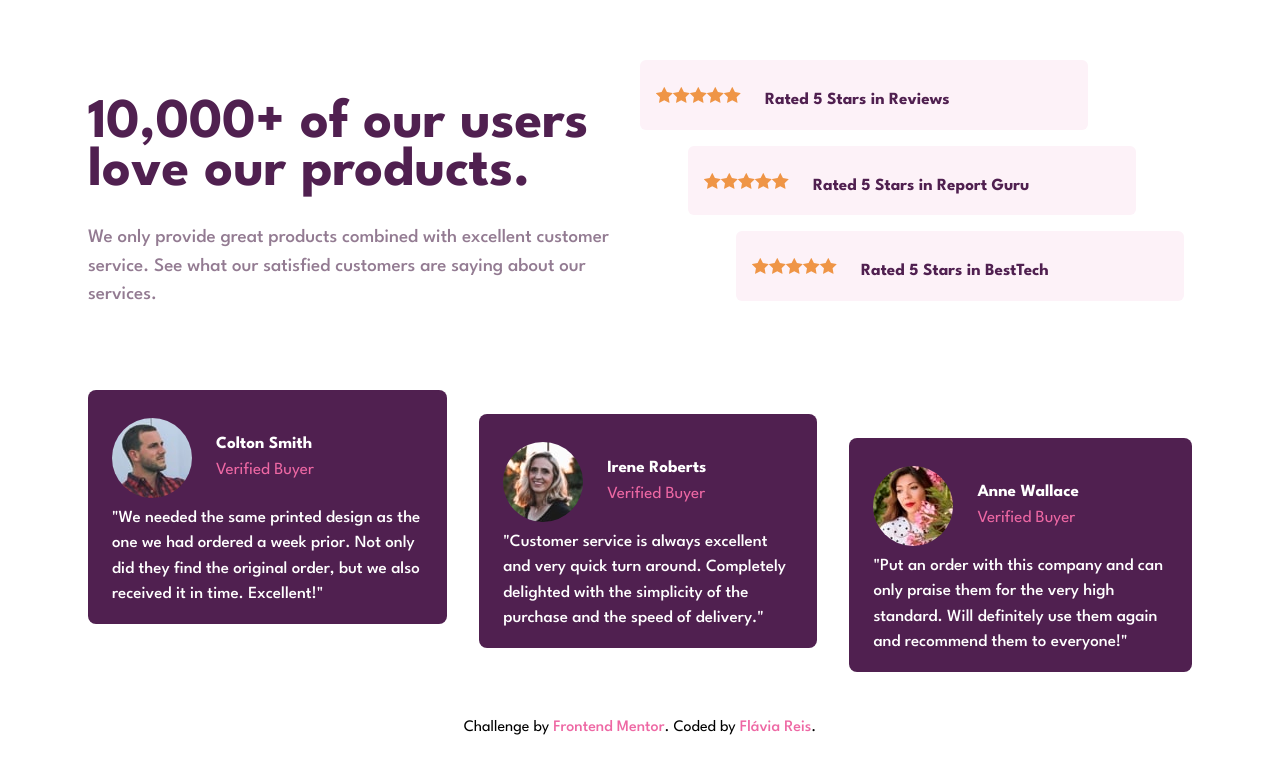
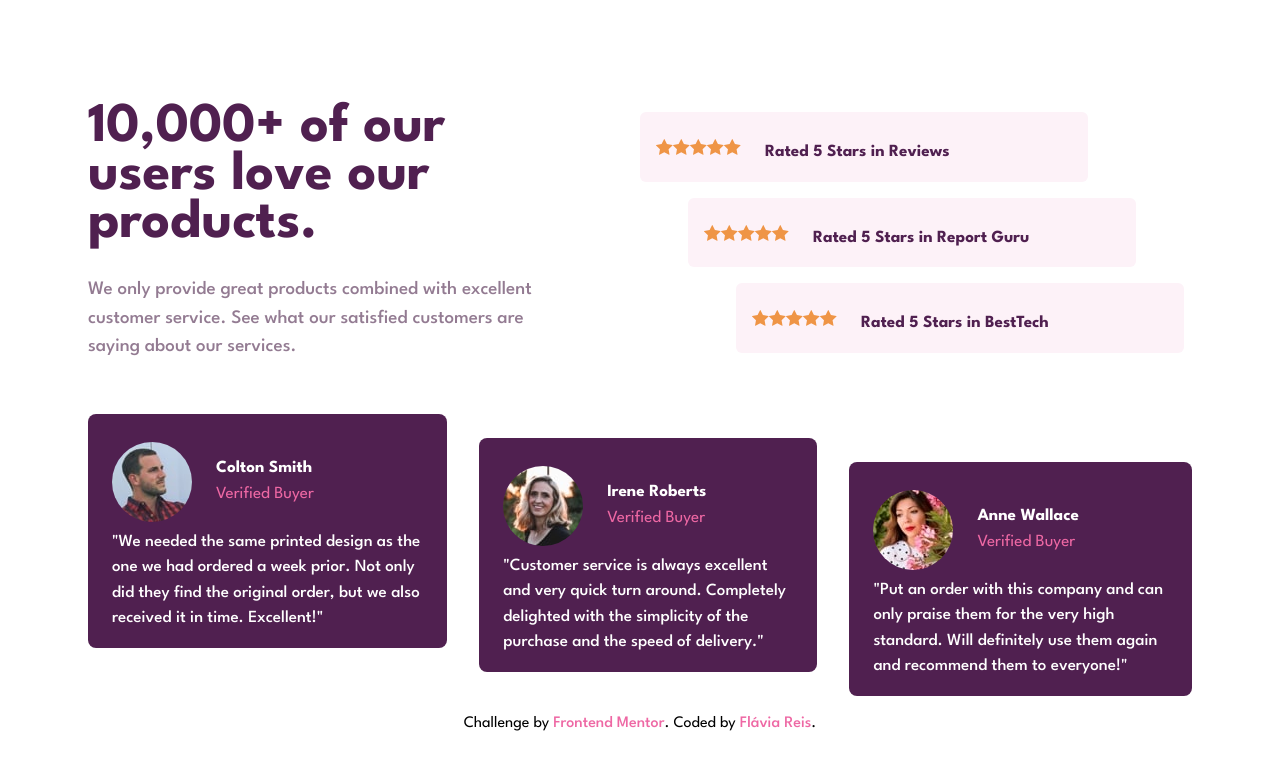
Before and after one commit to flaviare1s/social-proof-section, a website: page src/index.html in a window 1280 px wide. Drawn offline with Linux system fonts and the light colour scheme.

Commit message:
Adjusting

```diff
--- a/src/index.html
+++ b/src/index.html
@@ -31,7 +31,7 @@
 
   <body class="font-Spartan flex flex-col items-center justify-center m-auto">
     <main class="max-w-mobile px-6 md:max-w-6xl md:grid md:grid-cols-2">
-      <div class="md:col-span-1">
+      <div class="md:col-span-1 md:max-w-102">
         <h1 class="text-veryDarkMagenta font-bold text-4xl text-center leading-8 pt-10 pb-7 md:text-6xl md:leading-10 md:text-left">10,000+ of our users love our products.</h1>
         <p class="text-darkGrayishMagenta text-center text-lg font-medium pb-8 md:text-left">
           We only provide great products combined with excellent customer service.
@@ -39,7 +39,7 @@
         </p>
       </div>
 
-      <section class="md:col-span-1">
+      <section class="md:col-span-1 md:mt-12">
         <div>
           <div class="bg-pink-50 rounded-md flex flex-col items-center p-4 mb-4 md:flex-row md:max-w-md md:gap-6">
             <div class="flex flex-row">
@@ -74,7 +74,7 @@
         </div>
       </section>
 
-      <div class="mt-12 md:col-span-2 md:flex text-base md:flex-row md:gap-8">
+      <div class="mt-12 md:col-span-2 md:flex text-base md:flex-row md:gap-8 md:mt-5">
         <div class="bg-veryDarkMagenta rounded-lg py-7 px-6 mb-4 xl:max-h-57">
           <div class="flex gap-6 items-center">
             <img class="rounded-full" src="../images/image-colton.jpg" alt="Colton Smith">
@@ -120,7 +120,7 @@
       </div>
     </main>
 
-    <footer class="text-center mt-7">
+    <footer class="text-center mt-7 md:mt-0">
       Challenge by
       <a class="text-softPink font-medium" href="https://www.frontendmentor.io?ref=challenge" target="_blank"
         >Frontend Mentor</a
--- a/tailwind.config.js
+++ b/tailwind.config.js
@@ -15,6 +15,7 @@ module.exports = {
       spacing: {
         'mobile': '374px',
         '57': '234px',
+        '102': '445px',
       },
       fontSize: {
         base: '17px',
```
Also changed, not shown: src/output.css.
